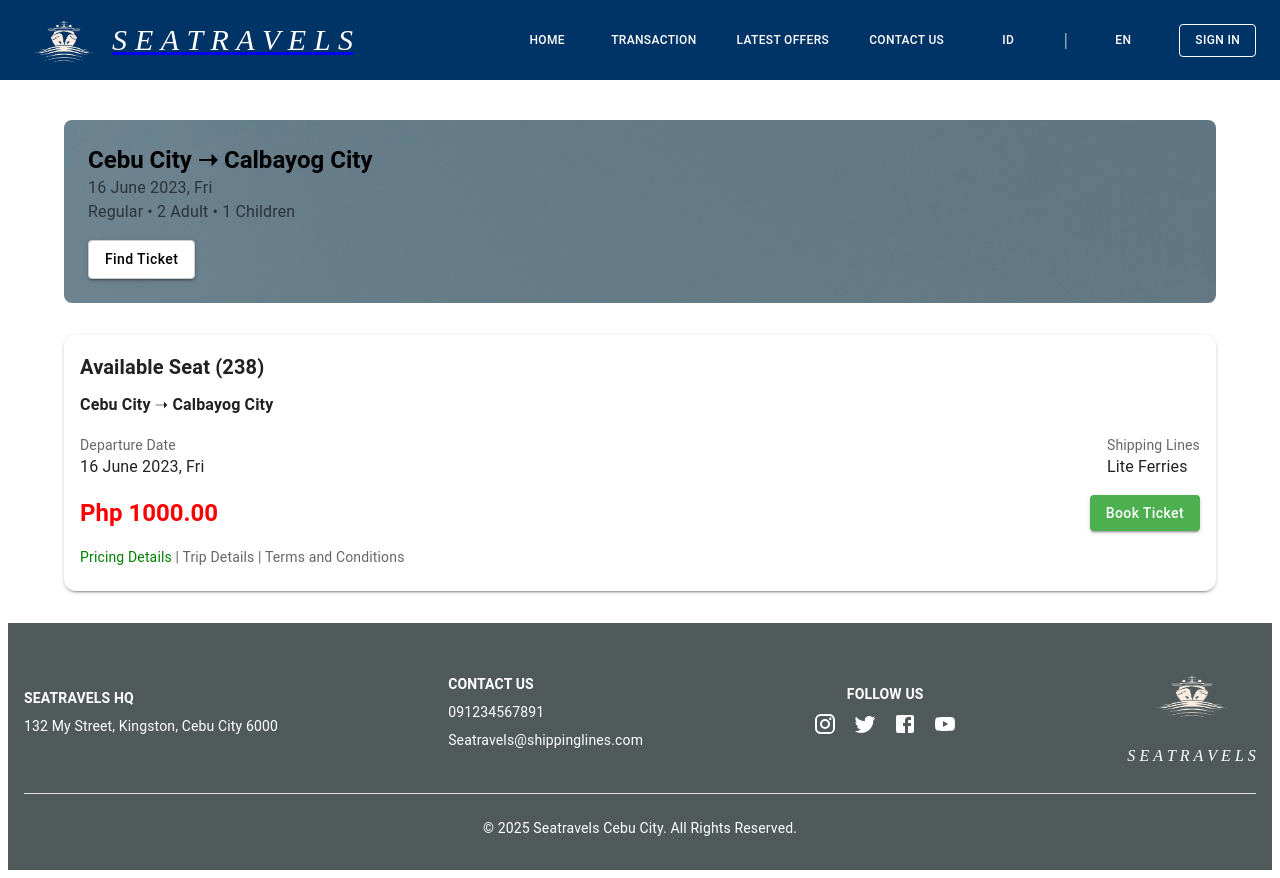
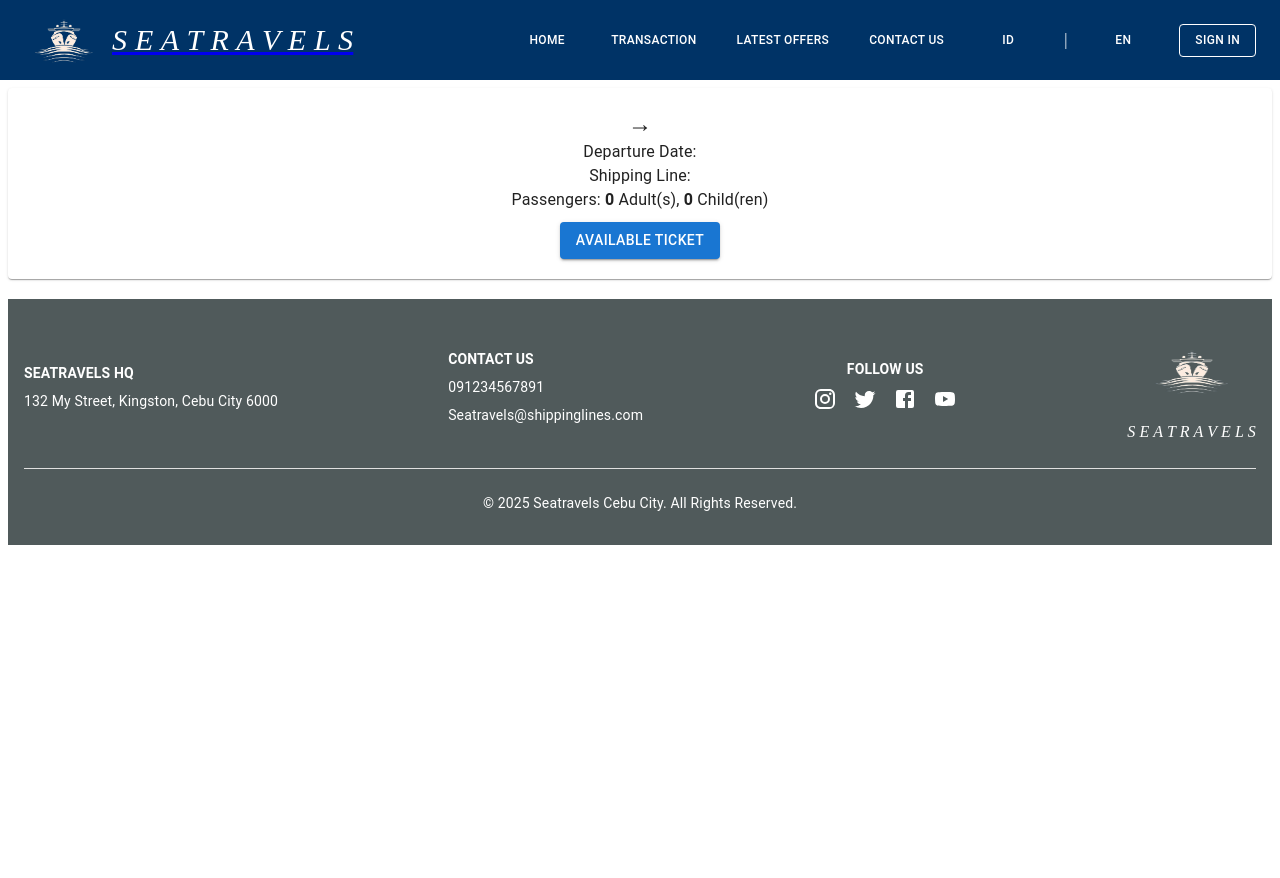
Before and after one commit to ReboctO/FinalSeaTravel, a React (Vite) app: page /transaction in a window 1280 px wide. After the commit the page ends 800 px from the top, so only its background shows below. Built offline with nearby package versions, Linux system fonts and the light colour scheme.

Commit message:
Updated wt DB

```diff
--- a/src/pages/Home.jsx
+++ b/src/pages/Home.jsx
@@ -10,13 +10,16 @@ import {
   Select,
   MenuItem,
 } from "@mui/material";
-import { SwapHoriz, } from "@mui/icons-material";
+import { SwapHoriz } from "@mui/icons-material";
 import LatestOffers from "./LatestOffers";
 import ContactUs from "./ContactUs";
-
-
+import { useNavigate } from "react-router-dom";
 
 export default function Home() {
+  const navigate = useNavigate();
+  const [origin, setOrigin] = useState("");
+  const [destination, setDestination] = useState("");
+  const [departureDate, setDepartureDate] = useState("");
   const [shippingLine, setShippingLine] = useState("Lite Ferries");
   const [adults, setAdults] = useState(0);
   const [children, setChildren] = useState(0);
@@ -26,6 +29,12 @@ export default function Home() {
 
   const incrementChildren = () => setChildren(children + 1);
   const decrementChildren = () => setChildren(children > 0 ? children - 1 : 0);
+
+  const handleFindTicket = () => {
+    navigate(
+      `/transaction?origin=${origin}&destination=${destination}&date=${departureDate}&shippingLine=${shippingLine}&adults=${adults}&children=${children}`
+    );
+  };
 
   return (
     <>
@@ -53,7 +62,7 @@ export default function Home() {
               maxWidth: "550px",
               margin: "auto",
               fontFamily: "Roboto, sans-serif",
-              borderRadius: "15px"
+              borderRadius: "15px",
             }}
           >
             <Typography variant="h4" fontWeight="bold" mb={5} margin={2.5}>
@@ -82,6 +91,8 @@ export default function Home() {
                 variant="outlined"
                 size="small"
                 fullWidth
+                value={origin}
+                onChange={(e) => setOrigin(e.target.value)}
                 sx={{
                   backgroundColor: "white",
                   borderRadius: "5px",
@@ -98,6 +109,8 @@ export default function Home() {
                 variant="outlined"
                 size="small"
                 fullWidth
+                value={destination}
+                onChange={(e) => setDestination(e.target.value)}
                 sx={{
                   backgroundColor: "white",
                   borderRadius: "5px",
@@ -118,6 +131,8 @@ export default function Home() {
                 variant="outlined"
                 size="small"
                 fullWidth
+                value={departureDate}
+                onChange={(e) => setDepartureDate(e.target.value)}
                 sx={{
                   gridColumn: "span 3",
                   backgroundColor: "white",
@@ -161,115 +176,32 @@ export default function Home() {
                 }}
               >
                 <Box sx={{ display: "flex", alignItems: "center" }}>
-                  <Typography
-                    variant="body2"
-                    mr={1}
-                    sx={{ fontFamily: "Roboto, sans-serif" }}
-                  >
+                  <Typography variant="body2" mr={1}>
                     Adults
-                    <br />
-                    <Typography
-                      variant="caption"
-                      sx={{
-                        fontSize: "10px",
-                        fontStyle: "italic",
-                        fontFamily: "Roboto, sans-serif",
-                        display: "block",
-                        color: "rgba(255,255,255,0.7)",
-                      }}
-                    >
-                      Age 6 and over
-                    </Typography>
                   </Typography>
-                  <Button
-                    variant="contained"
-                    size="small"
-                    sx={{
-                      backgroundColor: "beige",
-                      color: "black",
-                      minWidth: "30px",
-                    }}
-                    onClick={decrementAdults}
-                  >
-                    -
-                  </Button>
-                  <Typography
-                    variant="body1"
-                    sx={{ margin: "0 10px", fontFamily: "Roboto, sans-serif" }}
-                  >
+                  <Button onClick={decrementAdults}>-</Button>
+                  <Typography variant="body1" sx={{ margin: "0 10px" }}>
                     {adults}
                   </Typography>
-                  <Button
-                    variant="contained"
-                    size="small"
-                    sx={{
-                      backgroundColor: "beige",
-                      color: "black",
-                      minWidth: "30px",
-                    }}
-                    onClick={incrementAdults}
-                  >
-                    +
-                  </Button>
+                  <Button onClick={incrementAdults}>+</Button>
                 </Box>
 
                 <Box sx={{ display: "flex", alignItems: "center" }}>
-                  <Typography
-                    variant="body2"
-                    mr={1}
-                    sx={{ fontFamily: "Roboto, sans-serif" }}
-                  >
+                  <Typography variant="body2" mr={1}>
                     Children
-                    <br />
-                    <Typography
-                      variant="caption"
-                      sx={{
-                        fontSize: "10px",
-                        fontStyle: "italic",
-                        fontFamily: "Roboto, sans-serif",
-                        display: "block",
-                        color: "rgba(255,255,255,0.7)",
-                      }}
-                    >
-                      2-5 years old
-                    </Typography>
                   </Typography>
-                  <Button
-                    variant="contained"
-                    size="small"
-                    sx={{
-                      backgroundColor: "beige",
-                      color: "black",
-                      minWidth: "30px",
-                    }}
-                    onClick={decrementChildren}
-                  >
-                    -
-                  </Button>
-                  <Typography
-                    variant="body1"
-                    sx={{ margin: "0 10px", fontFamily: "Roboto, sans-serif" }}
-                  >
+                  <Button onClick={decrementChildren}>-</Button>
+                  <Typography variant="body1" sx={{ margin: "0 10px" }}>
                     {children}
                   </Typography>
-                  <Button
-                    variant="contained"
-                    size="small"
-                    sx={{
-                      backgroundColor: "beige",
-                      color: "black",
-                      minWidth: "30px",
-                    }}
-                    onClick={incrementChildren}
-                  >
-                    +
-                  </Button>
+                  <Button onClick={incrementChildren}>+</Button>
                 </Box>
               </Box>
 
               <Button
                 variant="contained"
                 fullWidth
+                onClick={handleFindTicket}
                 sx={{
                   backgroundColor: "#0855b1",
                   color: "white",
@@ -281,11 +213,20 @@ export default function Home() {
               >
                 Find Your Ticket
               </Button>
-              <Button variant="outlined" fullWidth sx={{borderColor:"rgba(80, 90, 91, 0.5)",
-                backgroundColor: "#0855b1",
-                color: "white", fontWeight: "bold",
-                "&:hover": { backgroundColor: "#505A5B" },
-                gridColumn: "span 3", marginTop: "10px" }}>
+
+              <Button
+                variant="outlined"
+                fullWidth
+                sx={{
+                  borderColor: "rgba(80, 90, 91, 0.5)",
+                  backgroundColor: "#0855b1",
+                  color: "white",
+                  fontWeight: "bold",
+                  "&:hover": { backgroundColor: "#505A5B" },
+                  gridColumn: "span 3",
+                  marginTop: "10px",
+                }}
+              >
                 Manage My Bookings
               </Button>
             </Box>
--- a/src/pages/Transaction.jsx
+++ b/src/pages/Transaction.jsx
@@ -1,91 +1,106 @@
-import React from "react";
-import { Box, Button, Typography, Container, Card, CardContent } from "@mui/material";
+import React, { useEffect, useState } from "react";
+import { useLocation } from "react-router-dom";
+import { Button, Card, Typography, CircularProgress, Alert } from "@mui/material";
 
-export default function Transaction() {
+const Transaction = () => {
+    const location = useLocation();
+    const queryParams = new URLSearchParams(location.search);
+
+    const [tickets, setTickets] = useState([]);
+    const [loading, setLoading] = useState(false);
+    const [error, setError] = useState(null);
+    const [showTickets, setShowTickets] = useState(false);
+    const [pastDateError, setPastDateError] = useState(null);
+
+    const origin = queryParams.get("origin");
+    const destination = queryParams.get("destination");
+    const departureDate = queryParams.get("date");
+    const shippingLine = queryParams.get("shippingLine");
+    const adults = parseInt(queryParams.get("adults")) || 0;
+    const children = parseInt(queryParams.get("children")) || 0;
+
+    useEffect(() => {
+        if (showTickets) fetchTickets();
+    }, [showTickets]);
+
+    const fetchTickets = async () => {
+        setLoading(true);
+        setError(null);
+        setPastDateError(null);
+
+        const today = new Date().toISOString().split("T")[0];
+        if (departureDate < today) {
+            setPastDateError("You cannot search for tickets on past dates.");
+            setLoading(false);
+            return;
+        }
+
+        try {
+            const response = await fetch(
+                `http://localhost:5000/api/search-tickets?origin=${origin}&destination=${destination}&departure_date=${departureDate}&shipping_line=${shippingLine}&adults=${adults}&children=${children}`
+            );
+
+            if (!response.ok) {
+                const errorData = await response.json();
+                throw new Error(errorData.error || "Failed to fetch tickets");
+            }
+
+            const data = await response.json();
+            setTickets(Array.isArray(data) ? data : [data]);
+        } catch (err) {
+            setError(err.message);
+        } finally {
+            setLoading(false);
+        }
+    };
+
     return (
-    <Container sx={{ mt: 4, mb: 4 }}>
-      {/* Route Info Section */}
-      <Box
-        sx={{
-          backgroundImage: 'url("src/images/BG.jpg")',
-          backgroundColor: "#F8F9FA",
-          borderRadius: 2,
-          padding: 3,
-          mb: 4,
-        }}
-      >
+        <div>
+            <Card style={{ padding: "20px", marginBottom: "20px", textAlign: "center" }}>
                 <Typography variant="h5" fontWeight="bold">
-          Cebu City ➝ Calbayog City
+                    {origin} → {destination}
                 </Typography>
-        <Typography color="textSecondary">16 June 2023, Fri</Typography>
-        <Typography color="textSecondary">Regular • 2 Adult • 1 Children</Typography>
+                <Typography>Departure Date: {departureDate}</Typography>
+                <Typography>Shipping Line: {shippingLine}</Typography>
+                <Typography>Passengers: <strong>{adults}</strong> Adult(s), <strong>{children}</strong> Child(ren)</Typography>
+
                 <Button
                     variant="contained"
-          sx={{
-            mt: 2,
-            backgroundColor: "white",
-            color: "black",
-            border: "1px solid #ccc",
-            textTransform: "none",
-            "&:hover": { backgroundColor: "#e6e6e6" },
-          }}
+                    color="primary"
+                    style={{ marginTop: "10px" }}
+                    onClick={() => setShowTickets(true)}
                 >
-          Find Ticket
+                    Available Ticket
                 </Button>
-      </Box>
+            </Card>
 
-      {/* Ticket Details Section */}
-      <Card sx={{ borderRadius: 3, boxShadow: 2 }}>
-        <CardContent>
-          <Typography variant="h6" fontWeight="bold" mb={1}>
-            Available Seat (238)
+            {loading && <CircularProgress />}
+            {pastDateError && <Alert severity="error">{pastDateError}</Alert>}
+            {error && <Alert severity="error">{error}</Alert>}
+
+            {showTickets && tickets.length > 0 ? (
+                tickets.map((ticket) => (
+                    <Card key={ticket.route_id} style={{ padding: "20px", marginTop: "20px" }}>
+                        <Typography variant="h6" fontWeight="bold">
+                            Available Seats: {Array.isArray(ticket.available_seats) ? ticket.available_seats.join(", ") : ticket.available_seats}
                         </Typography>
-          <Typography variant="subtitle1">
-            <strong>Cebu City</strong> ➝ <strong>Calbayog City</strong>
+                        <Typography>{origin} → {destination}</Typography>
+                        <Typography>Departure Date: {ticket.departure_date}</Typography>
+
+                        <Typography variant="h5" color="error" fontWeight="bold">
+                            Php {(adults * ticket.price) + (children * (ticket.price / 2))}
                         </Typography>
-          {/* Date & Shipping Line */}
-          <Box sx={{ display: "flex", justifyContent: "space-between", mt: 2, mb: 2 }}>
-            <Box>
-              <Typography variant="body2" color="textSecondary">
-                Departure Date
-              </Typography>
-              <Typography>16 June 2023, Fri</Typography>
-            </Box>
-            <Box>
-              <Typography variant="body2" color="textSecondary">
-                Shipping Lines
-              </Typography>
-              <Typography>Lite Ferries</Typography>
-            </Box>
-          </Box>
 
-          {/* Price & Book Ticket Button */}
-          <Box sx={{ display: "flex", justifyContent: "space-between", alignItems: "center" }}>
-            <Typography variant="h5" color="red" fontWeight="bold">
-              Php 1000.00
-            </Typography>
-            <Button
-              variant="contained"
-              sx={{
-                backgroundColor: "#4CAF50",
-                color: "white",
-                textTransform: "none",
-                "&:hover": { backgroundColor: "#45A049" },
-              }}
-            >
+                        <Button variant="contained" color="success" style={{ marginTop: "10px" }}>
                             Book Ticket
                         </Button>
-          </Box>
+                    </Card>
+                ))
+            ) : (
+                showTickets && <Alert severity="info">No tickets available for your selected route.</Alert>
+            )}
+        </div>
+    );
+};
 
-          {/* Pricing & Terms */}
-          <Typography variant="body2" mt={2} color="textSecondary">
-            <a href="#" style={{ color: "green", textDecoration: "none" }}>
-              Pricing Details
-            </a>{" "}
-            | Trip Details | Terms and Conditions
-          </Typography>
-        </CardContent>
-      </Card>
-    </Container>
-  );
-}
+export default Transaction;
```
Also changed, not shown: package.json (+22 -21 lines), server.js (added, +114 -0 lines), vite.config.js (+6 -3 lines), 2 other files (tests, documents, lock files or other folders). Lines whose indentation alone changed are shown as unchanged.
